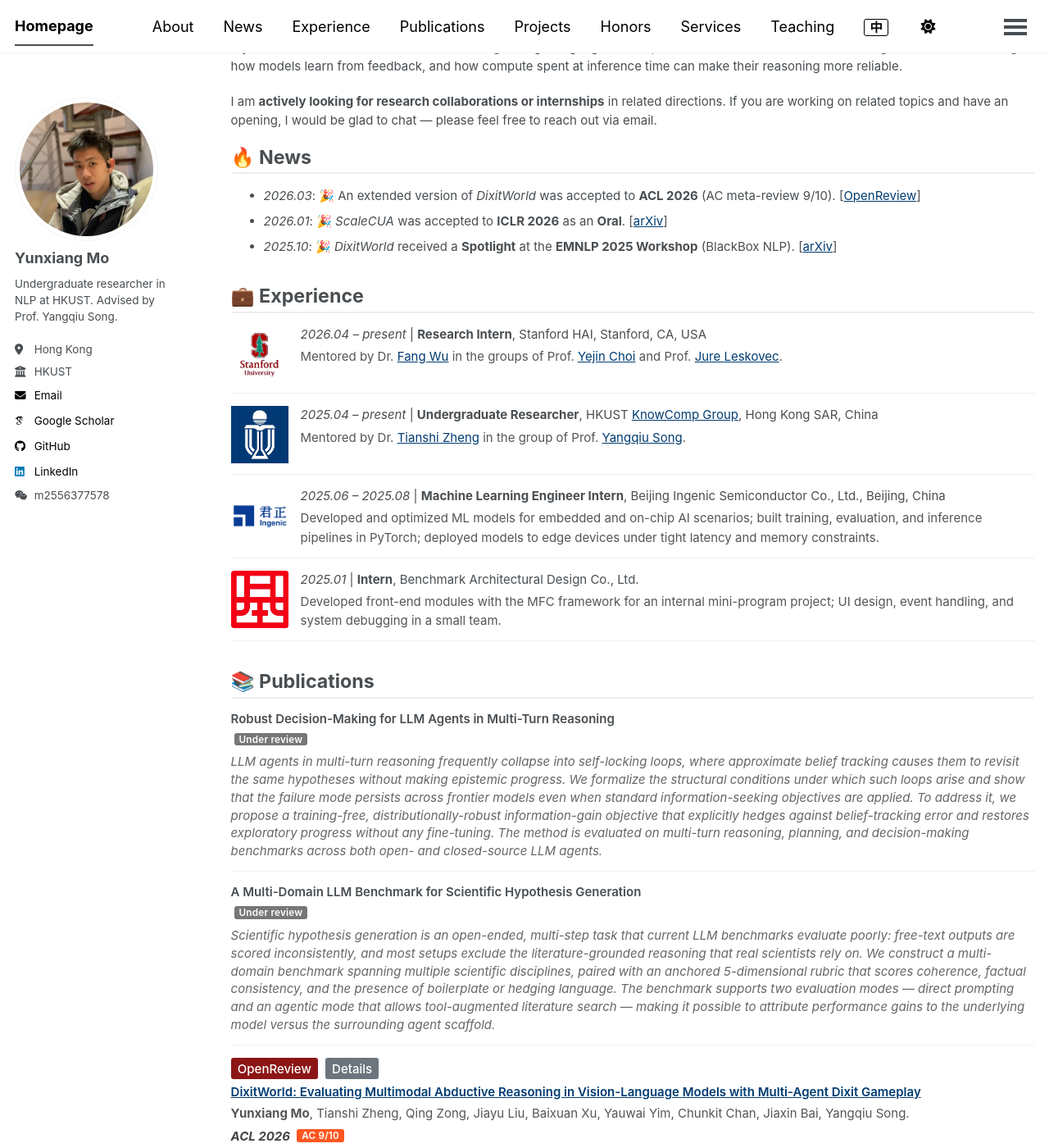
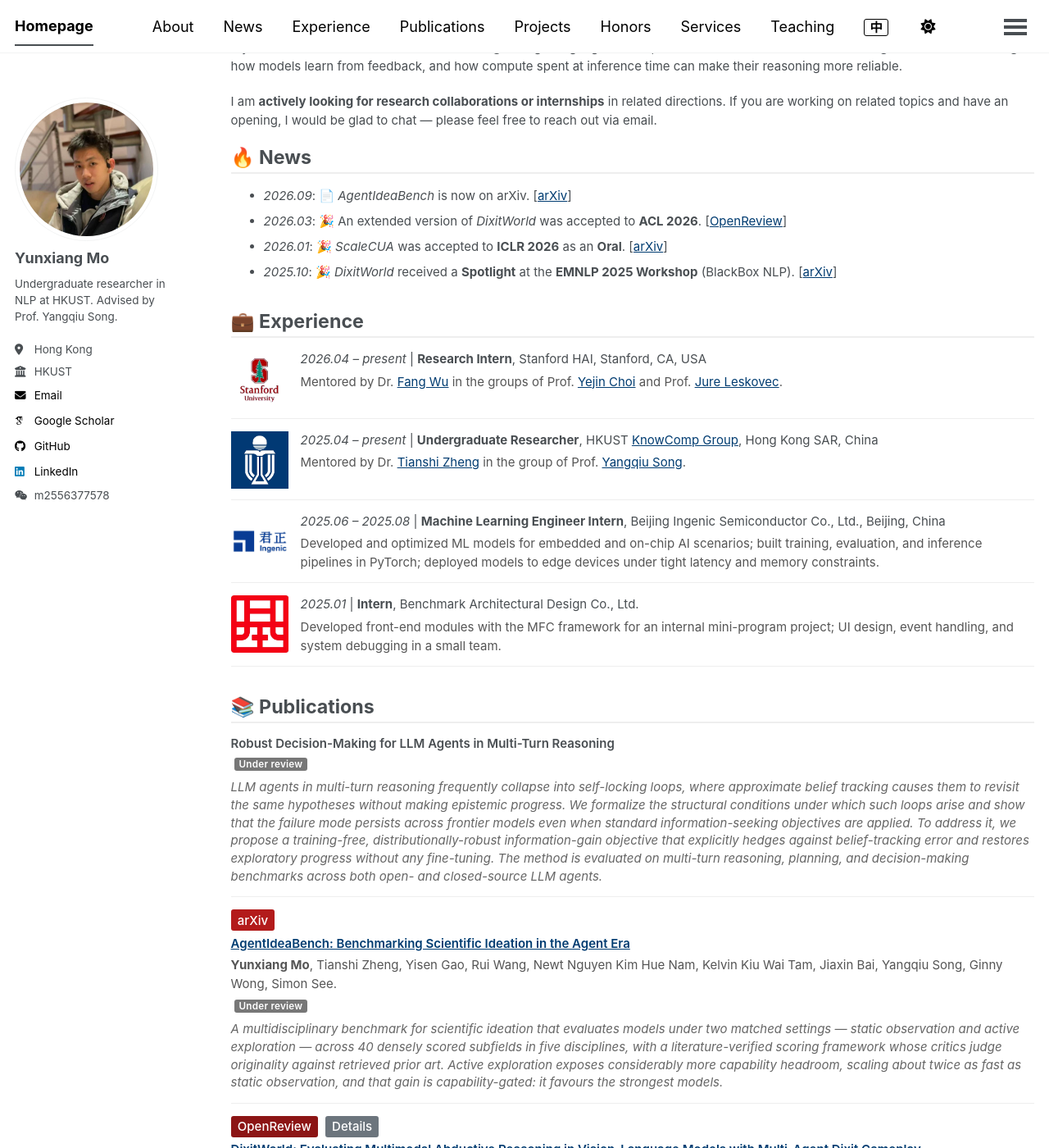
Before and after one commit to moyunxiang/moyunxiang.github.io, a Jekyll site: the page built from _pages/about.md, in a window 1280 px wide and 1400 px high, scrolled down 206 px. Shown: the whole window at 82% size. Built offline with Jekyll 4.4.1, drawn with Linux system fonts in a browser that asks for light colours; some web fonts are replaced; a script bundle is joined from its source files by our own code; library files that are not in the unit come from our copies.

Commit message:
Publications: link AgentIdeaBench preprint; drop the ACL meta-review score
The second under-review entry is now public as arXiv:2609.07611, so it gets
its real title (AgentIdeaBench: Benchmarking Scientific Ideation in the Agent
Era), the author list, an arXiv link and an abstract matching the preprint,
plus a news entry. It stays marked under review.

The AC meta-review 9/10 is removed everywhere it appeared: the EN/ZH news
lines, the ACL paper-meta badge, the ACL publication page, and both CV
sources — PDFs rebuilt, still one page each.

Co-Authored-By: Claude Opus 5 <noreply@anthropic.com>
Claude-Session: https://claude.ai/code/session_01W8GwS8twoFiojxAfqYnohD

```diff
--- a/_pages/about.md
+++ b/_pages/about.md
@@ -19,7 +19,8 @@ I am **actively looking for research collaborations or internships** in related
 
 🔥 News
 ======
-- *2026.03*: 🎉 An extended version of *DixitWorld* was accepted to **ACL 2026** (AC meta-review 9/10). \[[OpenReview](https://openreview.net/forum?id=ikU0NDfKvO)\]
+- *2026.09*: 📄 *AgentIdeaBench* is now on arXiv. \[[arXiv](https://arxiv.org/abs/2609.07611)\]
+- *2026.03*: 🎉 An extended version of *DixitWorld* was accepted to **ACL 2026**. \[[OpenReview](https://openreview.net/forum?id=ikU0NDfKvO)\]
 - *2026.01*: 🎉 *ScaleCUA* was accepted to **ICLR 2026** as an **Oral**. \[[arXiv](https://arxiv.org/abs/2509.15221)\]
 - *2025.10*: 🎉 *DixitWorld* received a **Spotlight** at the **EMNLP 2025 Workshop** (BlackBox NLP). \[[arXiv](https://arxiv.org/abs/2510.10117)\]
 
@@ -75,9 +76,13 @@ I am **actively looking for research collaborations or internships** in related
 
 <div class="paper-box">
   <div class="paper-box-text">
-    <p class="paper-title">A Multi-Domain LLM Benchmark for Scientific Hypothesis Generation</p>
+    <p class="paper-links">
+      <a class="paper-link-arxiv" href="https://arxiv.org/abs/2609.07611" target="_blank" rel="noopener">arXiv</a>
+    </p>
+    <p class="paper-title"><a href="https://arxiv.org/abs/2609.07611">AgentIdeaBench: Benchmarking Scientific Ideation in the Agent Era</a></p>
+    <p class="paper-authors"><strong>Yunxiang Mo</strong>, Tianshi Zheng, Yisen Gao, Rui Wang, Newt Nguyen Kim Hue Nam, Kelvin Kiu Wai Tam, Jiaxin Bai, Yangqiu Song, Ginny Wong, Simon See.</p>
     <p class="paper-meta"><span class="paper-meta-highlight under-review">Under review</span></p>
-    <p class="paper-extra">Scientific hypothesis generation is an open-ended, multi-step task that current LLM benchmarks evaluate poorly: free-text outputs are scored inconsistently, and most setups exclude the literature-grounded reasoning that real scientists rely on. We construct a multi-domain benchmark spanning multiple scientific disciplines, paired with an anchored 5-dimensional rubric that scores coherence, factual consistency, and the presence of boilerplate or hedging language. The benchmark supports two evaluation modes — direct prompting and an agentic mode that allows tool-augmented literature search — making it possible to attribute performance gains to the underlying model versus the surrounding agent scaffold.</p>
+    <p class="paper-extra">A multidisciplinary benchmark for scientific ideation that evaluates models under two matched settings — static observation and active exploration — across 40 densely scored subfields in five disciplines, with a literature-verified scoring framework whose critics judge originality against retrieved prior art. Active exploration exposes considerably more capability headroom, scaling about twice as fast as static observation, and that gain is capability-gated: it favours the strongest models.</p>
   </div>
 </div>
 
@@ -89,7 +94,7 @@ I am **actively looking for research collaborations or internships** in related
     </p>
     <p class="paper-title"><a href="https://openreview.net/forum?id=ikU0NDfKvO">DixitWorld: Evaluating Multimodal Abductive Reasoning in Vision-Language Models with Multi-Agent Dixit Gameplay</a></p>
     <p class="paper-authors"><strong>Yunxiang Mo</strong>, Tianshi Zheng, Qing Zong, Jiayu Liu, Baixuan Xu, Yauwai Yim, Chunkit Chan, Jiaxin Bai, Yangqiu Song.</p>
-    <p class="paper-meta"><strong>ACL 2026</strong> <span class="paper-meta-highlight">AC 9/10</span></p>
+    <p class="paper-meta"><strong>ACL 2026</strong></p>
     <p class="paper-extra">Extended version of the workshop paper below — adds a Medium difficulty tier (252 vs. 168 QA items), a 72B-parameter scaling ablation, and calibration/sensitivity analyses.</p>
   </div>
 </div>
```
Also changed, not shown: _pages/about-zh.md (+9 -4 lines), _publications/2026-acl-dixitworld.md (+1 -1 lines), 2 other files.
